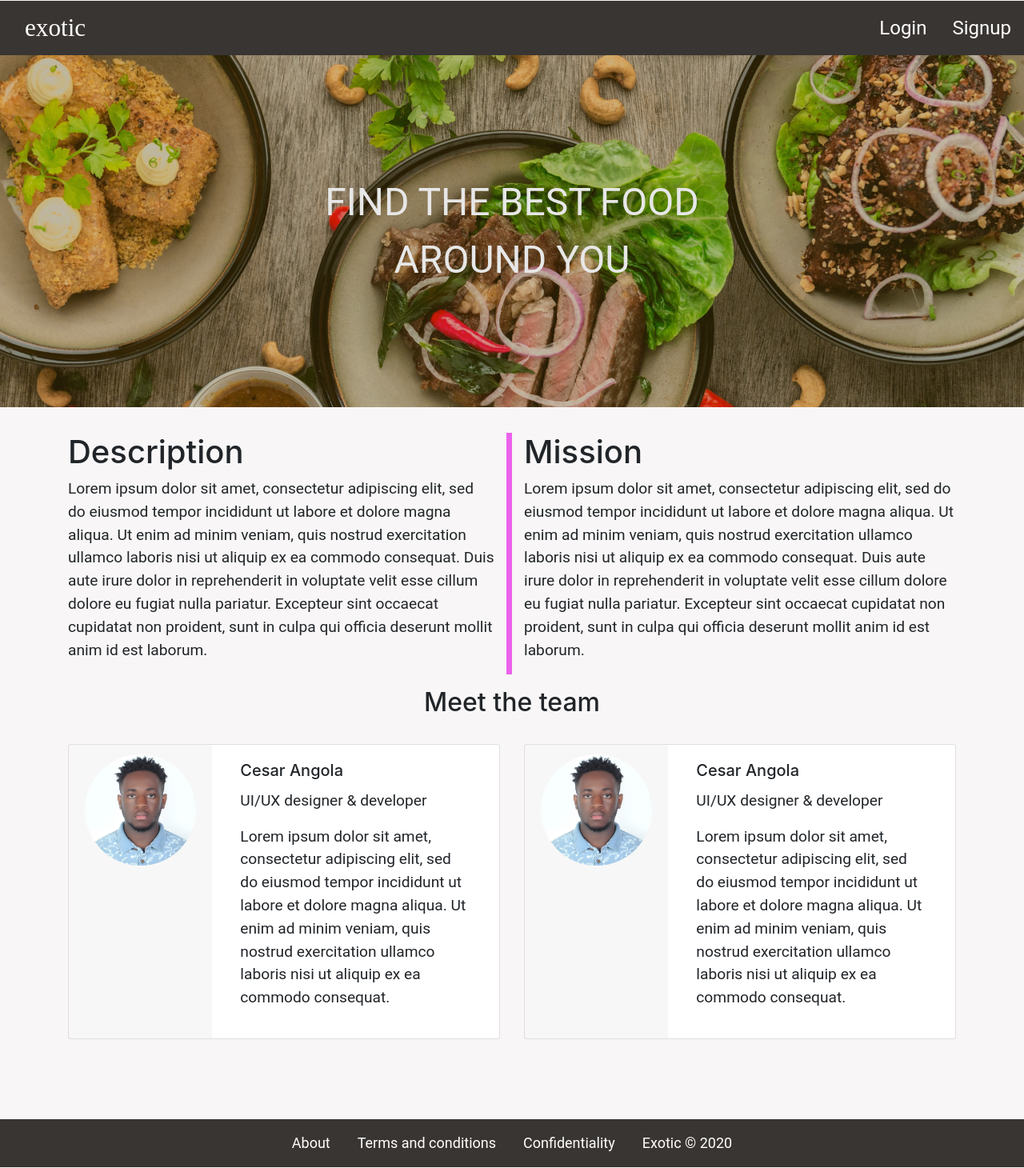
After one commit to EmmanuelNgoran/Restaurant-project, a Flask app: page /about in a window 1280 px wide. The commit adds this page. Shown: the whole page at 80% size. Run offline with Flask 2, Linux system fonts and the light colour scheme; some libraries are stand-ins or nearby versions.

Commit message:
Made a preliminary version of "about page"

```diff
--- a/flask_project/food_app/routes.py
+++ b/flask_project/food_app/routes.py
@@ -73,3 +73,8 @@ def signup():
 @app.route('/forgot_password')
 def forgot_password():
     return render_template('forgot_password.html')
+
+
+@app.route('/about')
+def about():
+    return render_template('about.html')
--- /dev/null
+++ b/flask_project/food_app/static/js/about.js
@@ -0,0 +1,8 @@
+/* Responsive mobile navbar */
+
+const toggleButton = document.getElementsByClassName('toggle-button')[0]
+const navbarLinks = document.getElementsByClassName('navbar-links')[0]
+
+toggleButton.addEventListener('click', () => {
+  navbarLinks.classList.toggle('active')
+})
--- /dev/null
+++ b/flask_project/food_app/static/styles/about.css
@@ -0,0 +1,350 @@
+body, html {
+    height: 100%;
+  }
+
+body {
+  background-color:var(--main-bg-color);
+}
+
+/********************************* Navbar **********************************/
+
+/* navbar-brand */
+
+.navbar-brand {
+    position: relative;
+    left: 31px;
+    color: white;
+    font-weight: 400;
+    font-family: "Lucida Calligraphy";
+    font-size: 1.95rem;
+    line-height: 1;
+  }
+
+  .navbar-brand:hover {
+    text-decoration: none ;
+    color:white !important;
+  }
+
+  .navbar-brand:focus {
+    outline: none !important;
+  }
+
+  /* Modify the background color of the navbar */
+
+  .navbar-custom {
+    display: flex;
+    justify-content: space-between;
+    align-items: center;
+    background-color: #393532;
+  }
+
+  /* nav bar links*/
+  .navbar-links ul{
+    margin: 0;
+    padding: 0;
+    display: flex;
+  }
+
+  .navbar-links li{
+    list-style: none;
+  }
+
+  .navbar-links li a{
+    font-weight: 400;
+    font-family: "Roboto";
+    font-size: 150%;
+    text-decoration: none;
+    color: white;
+    padding: 1rem;
+    display: block;
+  }
+
+  .navbar-links li a:hover{
+    color:var(--gray-color);
+  }
+
+/****************************************************************/
+
+/******************** Background image **************************/
+
+.bg {
+    /* The image used */
+    background-image: url("../images/about.jpg");
+
+    /* Full height */
+    height: 55%;
+
+    /* Center and scale the image nicely */
+    position: relative;
+
+    background-repeat: no-repeat;
+    background-size: cover;
+    background-position: center;
+
+    margin-bottom: 2rem;
+
+  }
+
+  .layer {
+    background-color: var(--main-banner-color-overlay);
+    position: absolute;
+    top: 0;
+    left: 0;
+    width: 100%;
+    height: 100%;
+}
+
+.centered {
+    position: absolute;
+    top: 50%;
+    left: 50%;
+    transform: translate(-50%, -50%);
+    color:var(--main-text-color);
+    font-weight: 400;
+    font-family: "Roboto";
+    font-size: 3rem;
+    text-transform: uppercase;
+    text-align: center;
+  }
+
+
+
+
+/**************************************************************************/
+
+/************************ About content ***********************************/
+
+.border-right {
+    border-right: 7px solid #e710e8a3 !important;
+}
+
+
+
+/* Responsive card */
+
+.card-img-top {
+    height: auto;
+    border-radius: 70px;
+    display: block;
+    margin-left: auto;
+    margin-right: auto;
+}
+
+.basic {
+    display: none;
+}
+
+/**************************************************************************/
+
+  /* MEDIA QUERY */
+
+/* Extra small devices (portrait phones, less than 559px) */
+@media (max-width: 558.98px) {
+    .navbar-links {
+       display: none;
+       width: 100%;
+       position: relative;
+       top: 14px;
+    }
+
+    .navbar-custom{
+      flex-direction: column;
+      align-items: center;
+      float: none;
+      background-color: #393532;
+      padding: 0.2rem 0rem;
+      z-index: 9;
+    }
+
+    .navbar-links ul{
+      width: 100%;
+      flex-direction: column;
+    }
+
+    .navbar-links li {
+      text-align: center;
+    }
+
+    .navbar-links li a {
+      padding: .5em 1rem;
+      border-bottom: 2.5px solid #404040;
+      border-top: 2.5px solid #404040;
+      display: block;
+    }
+
+    .navbar-links li a:hover{
+      color: black;
+      background-color:gray;
+    }
+
+    .navbar-links.active{
+      display: flex;
+      background-color: rgba(51,51,51);
+    }
+
+
+    .toggle-button{
+        display: flex;
+     }
+
+    .border-right{
+        border-right: none !important;
+    }
+
+    .basic {
+        display: block;
+    }
+
+    .flex-wrap{
+        display: none;
+    }
+
+    .card-img-top{
+        border-radius: 155px;
+    }
+
+    .centered{
+        font-size: 1.5rem;
+    }
+  }
+
+  /* (portrait phones, 559px and up) */
+  @media (min-width: 559px) and (max-width: 575.98px) {
+
+    .navbar-links {
+      display: none;
+      width: 100%;
+      position: relative;
+      top: 14px;
+   }
+
+   .navbar-custom{
+     flex-direction: column;
+     align-items: center;
+     float: none;
+     background-color: #393532;
+     padding: 0.2rem 0rem;
+     z-index: 9;;
+   }
+
+   .navbar-links ul{
+     width: 100%;
+     flex-direction: column;
+   }
+
+   .navbar-links li {
+     text-align: center;
+   }
+
+   .navbar-links li a {
+     padding: .5em 1rem;
+     border-bottom: 2.5px solid #404040;
+     border-top: 2.5px solid #404040;
+     display: block;
+   }
+
+   .navbar-links li a:hover{
+     color: black;
+     background-color:gray;
+   }
+
+   .navbar-links.active{
+     display: flex;
+     background-color: rgba(51,51,51);
+   }
+
+
+   .toggle-button{
+       display: flex;
+    }
+
+    .border-right{
+        border-right: none !important;
+    }
+
+    .centered{
+        font-size: 1.7rem;
+    }
+
+  }
+
+  /* Small devices (landscape phones, 576px and up) */
+  @media (min-width: 576px) and (max-width: 767.98px) {
+
+    .navbar-links {
+      display: none;
+      width: 100%;
+      position: relative;
+      top: 14px;
+   }
+
+   .navbar-custom{
+     flex-direction: column;
+     align-items: center;
+     float: none;
+     background-color: #393532;
+     padding: 0.2rem 0rem;
+     z-index: 9;;
+   }
+
+   .navbar-links ul{
+     width: 100%;
+     flex-direction: column;
+   }
+
+   .navbar-links li {
+     text-align: center;
+   }
+
+   .navbar-links li a {
+     padding: .5em 1rem;
+     border-bottom: 2.5px solid #404040;
+     border-top: 2.5px solid #404040;
+     display: block;
+   }
+
+   .navbar-links li a:hover{
+     color: black;
+     background-color:gray;
+   }
+
+   .navbar-links.active{
+     display: flex;
+     background-color: rgba(51,51,51);
+   }
+
+   .toggle-button{
+    display: flex;
+ }
+
+ .border-right{
+    border-right: none !important;
+}
+
+.centered{
+    font-size: 1.7rem;
+}
+
+
+    }
+
+  /* Medium devices (tablets, 768px and up) */
+  @media (min-width: 768px) and (max-width: 991.98px) {
+
+    .border-right{
+        border-right: none !important;
+    }
+
+    .centered{
+        font-size: 2.3rem;
+    }
+
+   }
+
+  /* Large devices (desktops, 992px and up) */
+  @media (min-width: 992px) and (max-width: 1199.98px) {
+
+   }
+
+  /* Extra large devices (large desktops, 1200px and up) */
+  @media (min-width: 1200px) {  }
--- a/flask_project/food_app/static/styles/style.css
+++ b/flask_project/food_app/static/styles/style.css
@@ -30,8 +30,7 @@ body {
     background-size: cover;
     background-position: center;
 
-    /* Reduce the size of the image */
-    /* background-size: 100% 100%; */
+
   }
 
   .layer {
@@ -545,6 +544,9 @@ h1{
 /* Small devices (landscape phones, less than 768px and greater than 575.98px) */
 @media (max-width: 767.98px) {
 
+  .search_bar{
+    width:80%;
+  }
   .footer{
     height:auto;
     line-height: 40px;
--- /dev/null
+++ b/flask_project/food_app/templates/about.html
@@ -0,0 +1,145 @@
+{% extends "base.html" %}
+
+{% block title %} About {% endblock %}
+
+{% block stylesheet %}
+<link rel="stylesheet" type="text/css" href="..\static\styles\about.css">
+{% endblock stylesheet %}
+
+{% block content %}
+
+<!-- navbar -->
+<nav class="navbar-custom">
+
+  <!-- Brand -->
+  <a class="navbar-brand mr-auto" href="\">exotic</a>
+
+  <a href="#" class="toggle-button">
+    <span class="bar"></span>
+    <span class="bar"></span>
+    <span class="bar"></span>
+  </a>
+
+  <!-- Login form -->
+  <div class="navbar-links">
+    <ul>
+      <li><a href="\login">Login</a></li>
+      <li><a href="\signup">Signup</a></li>
+    </ul>
+  </div>
+
+</nav>
+
+<!-- Background image -->
+<div class="bg" >
+    <div class="layer">
+        <div class="centered">
+            Find the best food <br> around you
+        </div>
+    </div>
+</div>
+
+<div class="container ">
+
+    <div class="row">
+        <div class="col-lg-6 col-md-12 col-sm-12 col-xs-12 border-right">
+
+            <h1>Description</h1>
+
+            <p> Lorem ipsum dolor sit amet, consectetur adipiscing elit, sed do eiusmod tempor incididunt
+                ut labore et dolore magna aliqua. Ut enim ad minim veniam, quis nostrud exercitation ullamco
+                laboris nisi ut aliquip ex ea commodo consequat. Duis aute irure dolor in reprehenderit in
+                voluptate velit esse cillum dolore eu fugiat nulla pariatur. Excepteur sint occaecat cupidatat
+                non proident, sunt in culpa qui officia deserunt mollit anim id est laborum.
+            </p>
+
+        </div>
+
+        <div class="col-lg-6 col-md-12 col-sm-12 col-xs-12">
+            <h1>Mission</h1>
+
+            <p> Lorem ipsum dolor sit amet, consectetur adipiscing elit, sed do eiusmod tempor incididunt ut labore
+                et dolore magna aliqua. Ut enim ad minim veniam, quis nostrud exercitation ullamco laboris nisi ut
+                aliquip ex ea commodo consequat. Duis aute irure dolor in reprehenderit in voluptate velit esse
+                cillum dolore eu fugiat nulla pariatur. Excepteur sint occaecat cupidatat non proident, sunt in
+                culpa qui officia deserunt mollit anim id est laborum.
+            </p>
+
+        </div>
+    </div>
+
+    <div class="row justify-content-center">
+        <h2 style="margin-top: 1rem;"> Meet the team </h2>
+    </div>
+
+    <div class="row">
+        <div class="col-lg-6 col-md-12 col-sm-12 col-xs-12">
+            <div class="card flex-row flex-wrap mt-4">
+                <div class="card-header border-0 col-4">
+                    <img class="card-img-top" src="../static/images/cesar.jpg" alt="Card image cap">
+                </div>
+                <div class="col-8">
+                    <div class="card-body">
+                        <h5 class="card-title"> Cesar Angola </h5>
+                        <p> UI/UX designer & developer </p>
+                        <p> Lorem ipsum dolor sit amet, consectetur adipiscing elit, sed do eiusmod tempor
+                            incididunt ut labore et dolore magna aliqua. Ut enim ad minim veniam, quis nostrud
+                            exercitation ullamco laboris nisi ut aliquip ex ea commodo consequat.
+                        </p>
+                    </div>
+                </div>
+            </div>
+            <div class="card basic">
+                <div class="card-header border-0">
+                    <img class="card-img-top" src="../static/images/cesar.jpg" alt="Card image cap">
+                </div>
+                <div class="card-body">
+                    <h5 class="card-title"> Cesar Angola </h5>
+                    <p> UI/UX designer & developer </p>
+                    <p> Lorem ipsum dolor sit amet, consectetur adipiscing elit, sed do eiusmod tempor
+                        incididunt ut labore et dolore magna aliqua. Ut enim ad minim veniam, quis nostrud
+                        exercitation ullamco laboris nisi ut aliquip ex ea commodo consequat.
+                    </p>
+                </div>
+            </div>
+        </div>
+
+        <div class="col-lg-6 col-md-12 col-sm-12 col-xs-12">
+            <div class="card flex-row flex-wrap mt-4">
+                <div class="card-header border-0 col-4">
+                    <img class="card-img-top" src="../static/images/cesar.jpg" alt="Card image cap">
+                </div>
+                <div class="col-8">
+                    <div class="card-body">
+                        <h5 class="card-title"> Cesar Angola </h5>
+                        <p> UI/UX designer & developer </p>
+                        <p> Lorem ipsum dolor sit amet, consectetur adipiscing elit, sed do eiusmod tempor
+                            incididunt ut labore et dolore magna aliqua. Ut enim ad minim veniam, quis nostrud
+                            exercitation ullamco laboris nisi ut aliquip ex ea commodo consequat.
+                        </p>
+                    </div>
+                </div>
+            </div>
+            <div class="card basic">
+                <div class="card-header border-0">
+                    <img class="card-img-top" src="../static/images/cesar.jpg" alt="Card image cap">
+                </div>
+                <div class="card-body">
+                    <h5 class="card-title"> Cesar Angola </h5>
+                    <p> UI/UX designer & developer </p>
+                    <p> Lorem ipsum dolor sit amet, consectetur adipiscing elit, sed do eiusmod tempor
+                        incididunt ut labore et dolore magna aliqua. Ut enim ad minim veniam, quis nostrud
+                        exercitation ullamco laboris nisi ut aliquip ex ea commodo consequat.
+                    </p>
+                </div>
+            </div>
+        </div>
+    </div>
+
+</div>
+
+{% endblock content %}
+
+{% block  script %}
+<script src="../static/js/about.js"></script>
+{% endblock script  %}
--- a/flask_project/food_app/templates/base.html
+++ b/flask_project/food_app/templates/base.html
@@ -47,7 +47,7 @@
 
  <footer class="footer">
     <div class="container bloc1">
-      <a href="#" class="text-muted">About</a>
+      <a href="\about" class="text-muted">About</a>
     </div>
     <div class="container bloc2">
       <a href="#" class="text-muted">Terms and conditions</a>
@@ -56,7 +56,7 @@
       <a href="#" class="text-muted">Confidentiality</a>
     </div>
     <div class="container bloc4">
-      <a href="\" class="text-muted">Copyright © 2020 exotic. All rights reserved.</a>
+      <a href="\" class="text-muted">Exotic © 2020</a>
     </div>
   </footer>
 
```
Also changed, not shown: flask_project/food_app/static/styles/result.css (+4 -5 lines), flask_project/food_app/static/images/about.jpg (added), flask_project/food_app/static/images/cesar.jpg (added).
